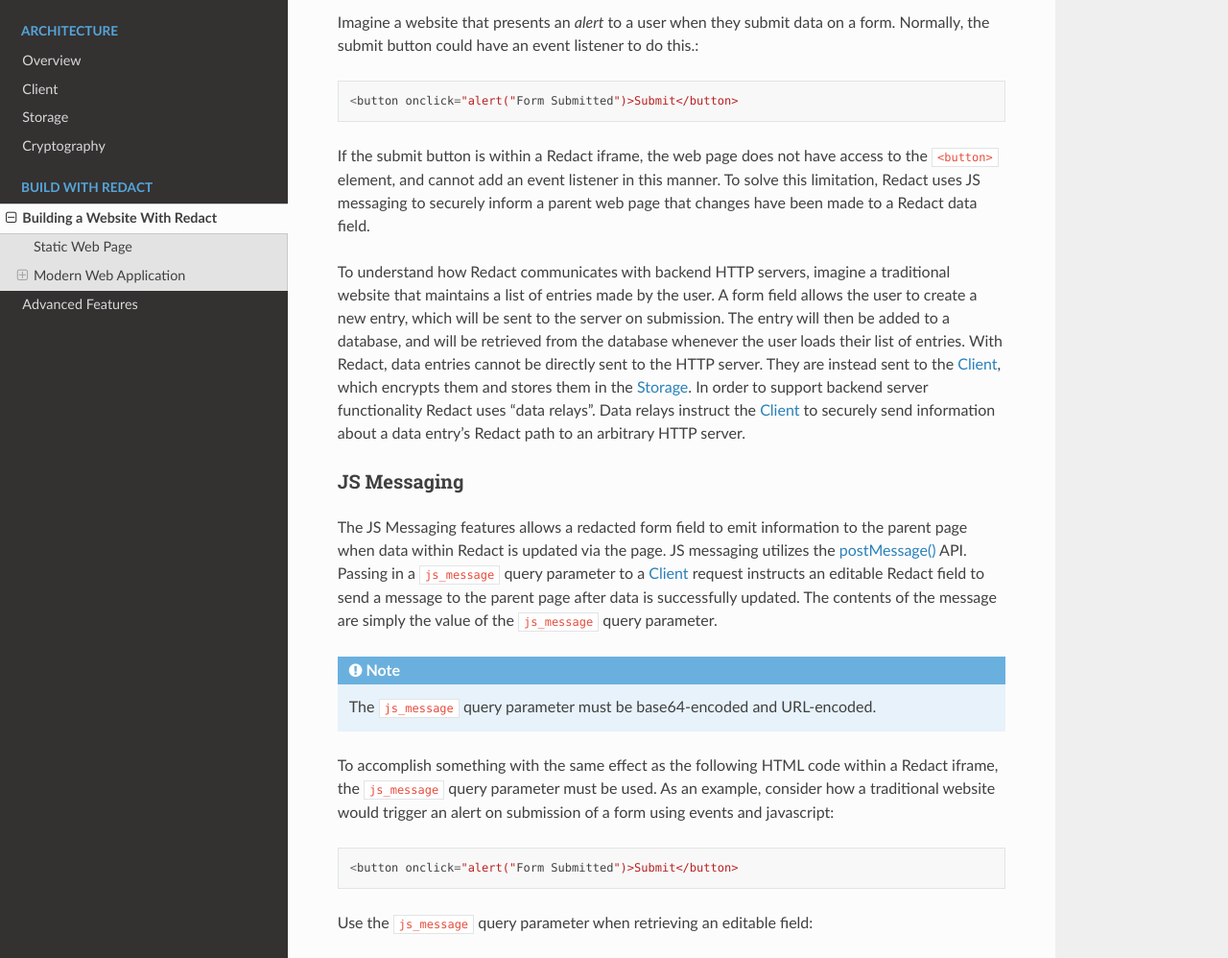
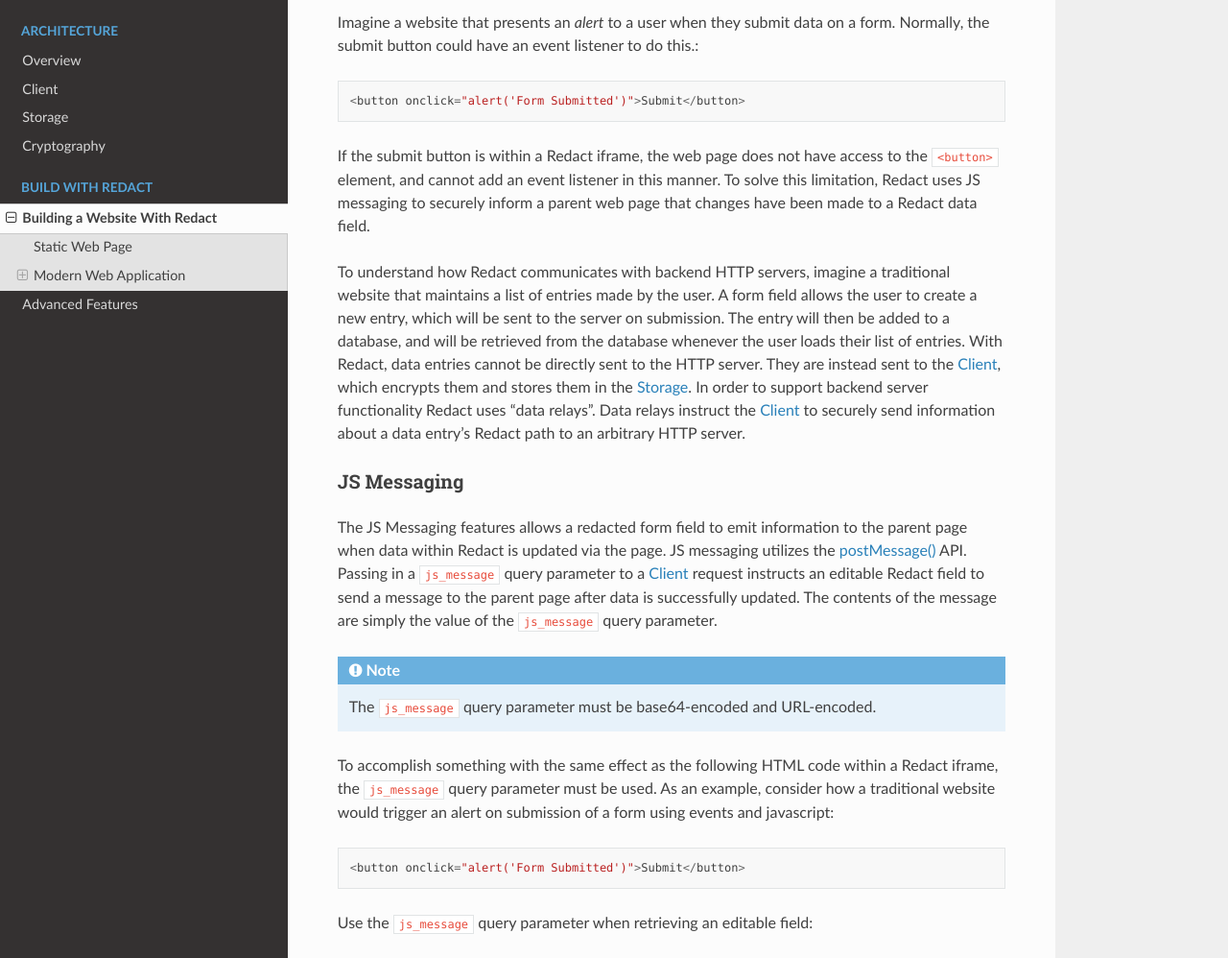
Before and after one commit to pauwels-labs/redact-docs, a Sphinx documentation site: the page built from source/basic-website.rst, in a window 1280 px wide and 1400 px high, scrolled down 2218 px. Shown: the part 162-1160 px from the top of the window at 96% size. Built offline with Sphinx 7.4.7 and the Read the Docs theme 2.0.0, drawn with Linux system fonts in a browser that asks for light colours.

Commit message:
fix: HTML syntax error

```diff
--- a/source/basic-website.rst
+++ b/source/basic-website.rst
@@ -104,7 +104,7 @@ as well as on the backend (HTTP server).
 Imagine a website that presents an `alert` to a user when they submit data on a
 form. Normally, the submit button could have an event listener to do this.::
 
-    <button onclick="alert("Form Submitted")>Submit</button>
+    <button onclick="alert('Form Submitted')">Submit</button>
 
 If the submit button is within a Redact iframe, the web page does not have
 access to the ``<button>`` element, and cannot add an event listener in this
@@ -141,7 +141,7 @@ Redact iframe, the ``js_message`` query parameter must be used.  As an example,
 consider how a traditional website would trigger an alert on submission of a
 form using events and javascript::
 
-    <button onclick="alert("Form Submitted")>Submit</button>
+    <button onclick="alert('Form Submitted')">Submit</button>
 
 Use the ``js_message`` query parameter when retrieving an editable field::
 
```
